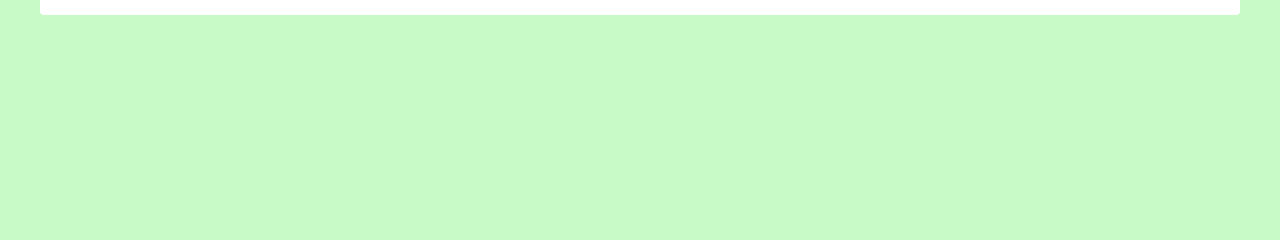
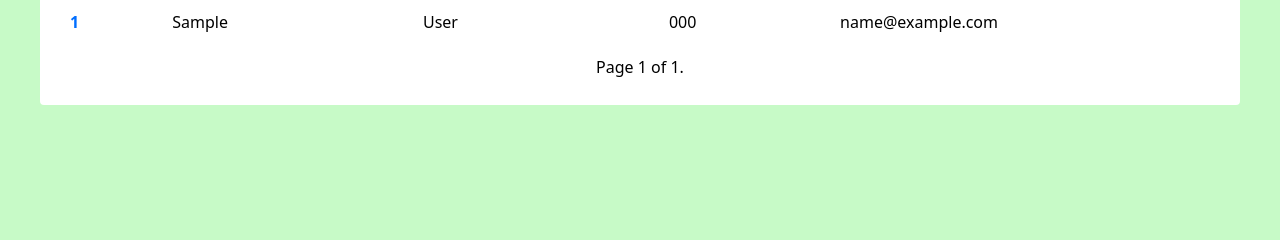
Before and after one commit to LuanAlmeida21/contacts-project, a Django app: page / in a window 1280 px wide. Shown: the part 335-575 px from the top of the page. Run offline with Django 4.2, Linux system fonts and the light colour scheme; tables that the repository leaves empty hold one stand-in row (values such as "Sample post").

Commit message:
Created partials / Using class Paginator for pagination in Django

```diff
--- a/base_static/global/css/style.css
+++ b/base_static/global/css/style.css
@@ -177,3 +177,16 @@ h1 {
 .search-input:focus {
     box-shadow: 0 0 15px var(--clr-light-green);
 }
+
+.pagination {
+    display: flex;
+    justify-content: center;
+    margin: var(--spacing);
+    font-size: var(--small-font-size);
+
+}
+
+.step-links a {
+    text-decoration: none;
+    color: var(--clr-dark-blue);
+}
--- a/base_templates/global/base.html
+++ b/base_templates/global/base.html
@@ -10,6 +10,7 @@
     <div class="main-content">
         {% block content %}
         {% endblock content %}
+    {% include 'global/partials/paginator.html' %}
     </div>
 
 </body>
--- a/base_templates/global/partials/header.html
+++ b/base_templates/global/partials/header.html
@@ -16,7 +16,7 @@
 
     <div class="input">
         <form action="{% url 'contact:search' %}" method="get">
-            <input type="search" class="search-input" id="search" name="q">
+            <input type="search" class="search-input" id="search" name="q" value="{{ request.GET.q.strip }}">
         </form>
 
     </div>
--- /dev/null
+++ b/base_templates/global/partials/paginator.html
@@ -0,0 +1,19 @@
+{% if page_obj %}
+    <div class="pagination">
+        <span class="step-links">
+            {% if page_obj.has_previous %}
+                <a href="?page=1&q={{request.GET.q.strip}}">&laquo; first</a>
+                <a href="?page={{ page_obj.previous_page_number }}&q={{request.GET.q.strip}}">previous</a>
+            {% endif %}
+
+            <span class="current">
+                Page {{ page_obj.number }} of {{ page_obj.paginator.num_pages }}.
+            </span>
+
+            {% if page_obj.has_next %}
+                <a href="?page={{ page_obj.next_page_number }}&q={{request.GET.q.strip}}">next</a>
+                <a href="?page={{ page_obj.paginator.num_pages }}&q={{request.GET.q.strip}}">last &raquo;</a>
+            {% endif %}
+        </span>
+    </div>
+{% endif %}
--- a/contact/templates/contact/index.html
+++ b/contact/templates/contact/index.html
@@ -1,6 +1,8 @@
 {% extends 'global/base.html' %}
 
+
 {% block content %}
+{% if page_obj %}
     <div class="responsive-table">
         <table class="contacts-table">
             <caption class='caption-table'>
@@ -16,7 +18,7 @@
                 </tr>
             </thead>
             <tbody>
-                {% for contact in contacts %}
+                {% for contact in page_obj %}
                     <tr class='table-row'>
                         <td class='table-cell'>
                             <a class='table-link' href={% url 'contact:contact' contact.id %}>
@@ -40,5 +42,10 @@
             </tbody>
         </table>
     </div>
+{% else %}
+    <div class="single-contact">
+        <h1 class="single-contact-name">
+            Contact don't found.
+{% endif %}
 
 {% endblock content %}
--- a/contact/views/contacts_view.py
+++ b/contact/views/contacts_view.py
@@ -1,3 +1,4 @@
+from django.core.paginator import Paginator
 from django.db.models import Q
 from django.shortcuts import get_object_or_404, redirect, render
 
@@ -7,9 +8,15 @@ from contact.models import Contact
 
 
 def index(request):
-    contacts = Contact.objects.filter(show=True).order_by('-id')[10:20]
+    contacts = Contact.objects.filter(show=True).order_by('-id')
+
+    paginator = Paginator(contacts, 10)  # Show 10 contacts per page.
+
+    page_number = request.GET.get("page")
+    page_obj = paginator.get_page(page_number)
+
     context = {
-        'contacts': contacts,
+        'page_obj': page_obj,
         'site_title': 'Default'
     }
 
@@ -52,9 +59,15 @@ def search(request):
         Q(email__icontains=search_value)
     ).order_by('-id')
 
+    paginator = Paginator(contacts, 10)  # Show 10 contacts per page.
+
+    page_number = request.GET.get("page")
+    page_obj = paginator.get_page(page_number)
+
     context = {
-        'contacts': contacts,
+        'page_obj': page_obj,
         'site_title': search_value,
+        'search_value': search_value,
     }
 
     return render(request, 'contact/index.html', context)
```
Also changed, not shown: contact/templates/contact/single_contact.html (line endings or trailing spaces).
